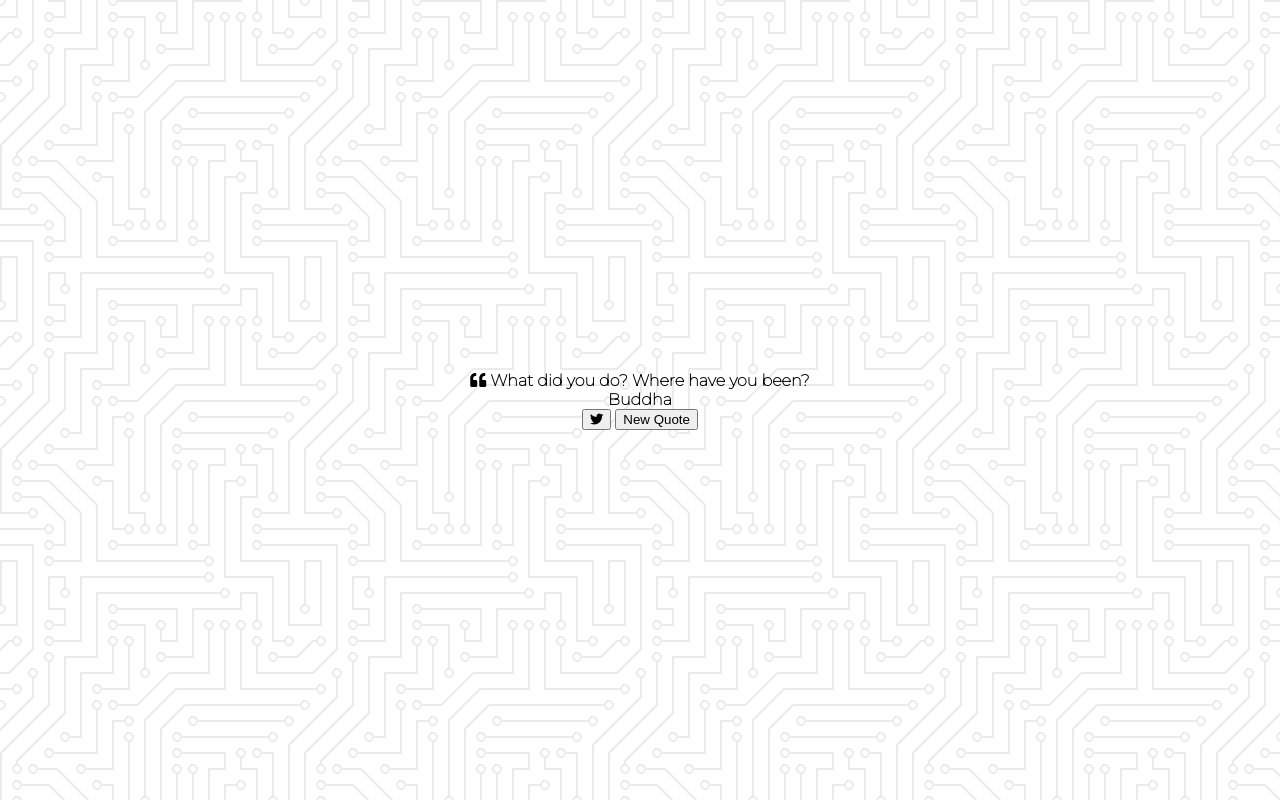
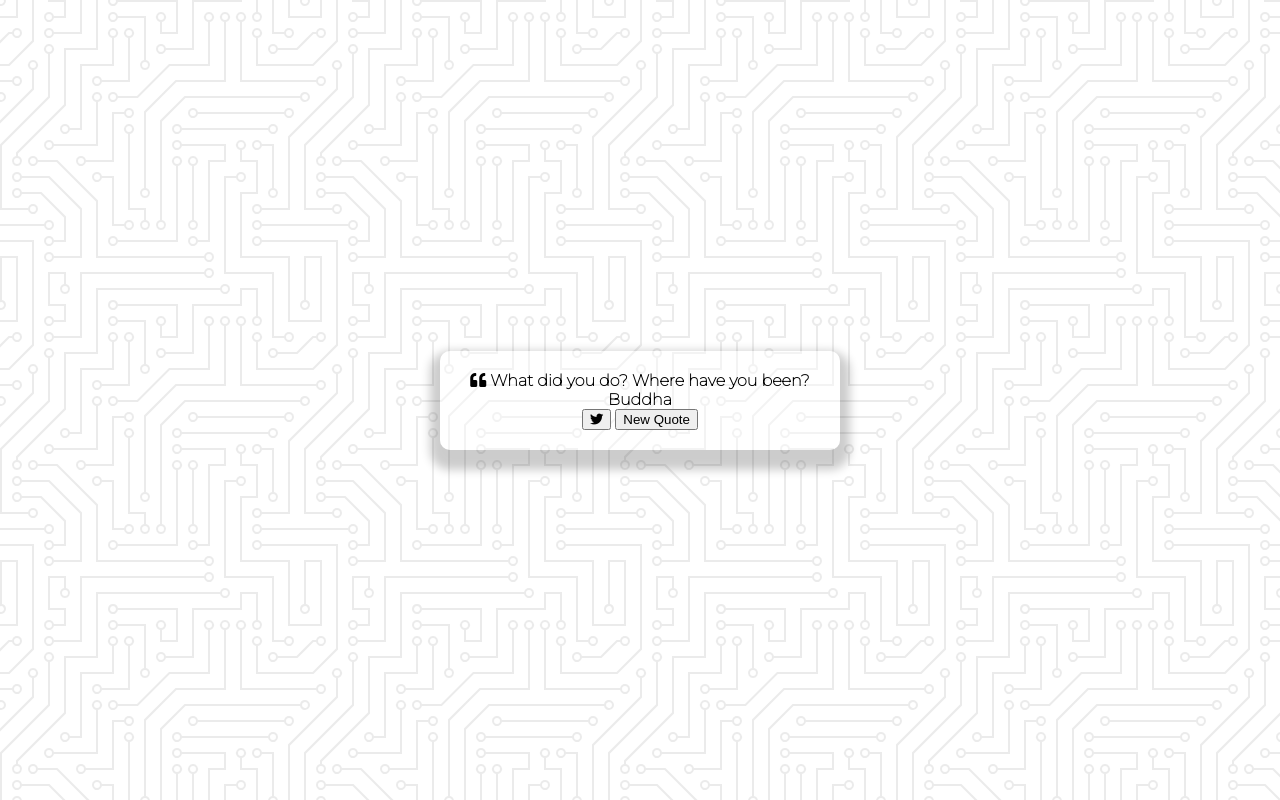
Before and after one commit to natnaelh14/quote-generator, a plain HTML site: page index.html in a window 1280 px wide. Drawn offline with Linux system fonts and the light colour scheme.

Commit message:
created css styling for quote container

```diff
--- a/style.css
+++ b/style.css
@@ -17,3 +17,17 @@ body {
   justify-content: center;
   align-items: center;
 }
+
+.quote-container {
+  width: auto;
+  max-width: 900px;
+  padding: 20px 30px; /* top and bottom of 20px and left and right of 30px */
+  border-radius: 10px;
+  background-color: rgba(
+    255,
+    255,
+    255,
+    0.4
+  ); /* a(alpha) allows us to control the opacity of the object. */
+  box-shadow:0 10px 10px 10px rgba(0, 0, 0, 0.2);
+}
```
